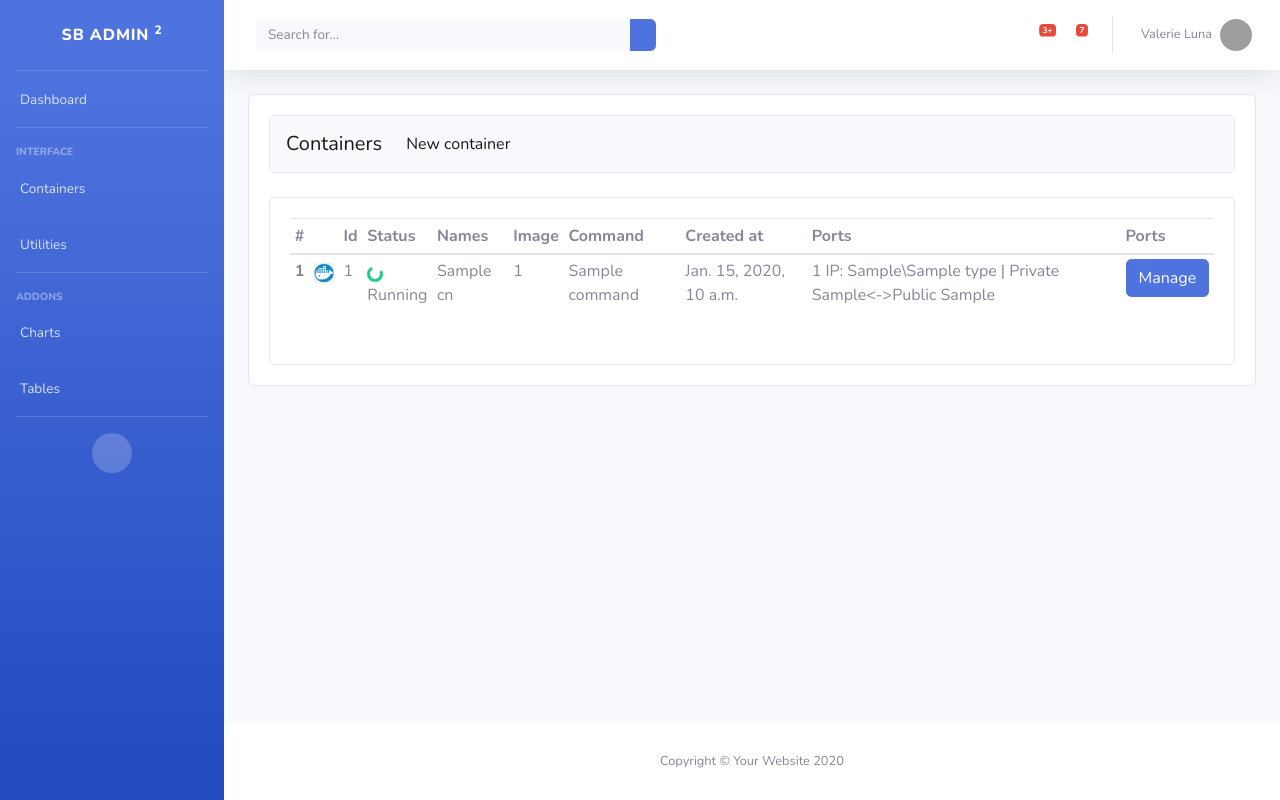
After one commit to danielMandelblat/DockerDhaboardDjango, a Django app: template DockerDashboard/containers/templates/containers.html in a window 1280 px wide. The commit adds this page. Run offline with Django 3.2, Linux system fonts and the light colour scheme; the template is opened without the code that fills it: most values are stand-ins (such as "Sample title", 1, 10 or a date in 2020); parts of the project's set-up code (start-up, migrations or seed data) failed here and were passed over; some libraries are stand-ins or nearby versions; grey boxes are pictures that could not be loaded.

Commit message:
22.10.20

```diff
--- /dev/null
+++ b/DockerDashboard/containers/templates/base_containers.html
@@ -0,0 +1,29 @@
+{%extends 'blank.html'%}
+
+{%block body%}
+    <div class="card">
+        <nav class="navbar navbar-expand-lg navbar-light bg-light">
+          <a class="navbar-brand" href="{%url 'index_containers'%}">Containers</a>
+          <button class="navbar-toggler" type="button" data-toggle="collapse" data-target="#navbarNav" aria-controls="navbarNav" aria-expanded="false" aria-label="Toggle navigation">
+            <span class="navbar-toggler-icon"></span>
+          </button>
+          <div class="collapse navbar-collapse" id="navbarNav">
+            <ul class="navbar-nav">
+              <li class="nav-item active">
+                <a class="nav-link" href="#">New container</span></a>
+              </li>
+            </ul>
+          </div>
+        </nav>
+    </div>
+
+    <br>
+
+    <div class="card">
+        <div class="card-body">
+            {%block data%}
+                <p>This is the base default data - Please change</p>
+            {%endblock%}
+        </div>
+    </div>
+{%endblock%}
--- /dev/null
+++ b/DockerDashboard/containers/templates/containers.html
@@ -0,0 +1,93 @@
+{%extends 'base_containers.html'%}
+{%load static%}
+{%block data%}
+
+    <table class="table table-sm table-hover">
+      <thead>
+        <tr>
+          <th scope="col">#</th>
+          <th scope="col"></th>
+          <th scope="col">Id</th>
+          <th scope="col">Status</th>
+          <th scope="col">Names</th>
+          <th scope="col">Image</th>
+          <th scope="col">Command</th>
+          <th scope="col">Created at</th>
+          <th scope="col">Ports</th>
+          <th scope="col">Ports</th>
+        </tr>
+      </thead>
+      <tbody>
+        {%if cn%}
+          {%for c in cn%}
+            <tr>
+              <th scope="row">{{forloop.counter}}</th>
+              <td>
+                <img src="{%static '\img\containers\docker_blue_icon.png'%}" width="20">
+              </td>
+              <td>{{c.id}}</td>
+              <td>
+                {%if c.State == 'exited'%}
+                  <div class="spinner-grow text-danger spinner-grow-sm" role="status">
+                  </div>
+                  <p>Exited</p>
+                {%elif c.State == 'created'%}
+                   <div class="spinner-grow text-warning spinner-grow-sm" role="status">
+                   </div>
+                   <p>Created</p>
+                {%elif c.State == 'running'%}
+                  <div class="spinner-border spinner-border-sm text-success" role="status">
+                  </div>
+                  <p>Running</p>
+                {%else%}
+                {%endif%}
+              </td>
+              <td>{{c.names}}</td>
+              <td>{{c.imageID}}</td>
+              <td>{{c.command}}</td>
+              <td>{{c.created}}</td>
+              <td>
+                {%if c.ports%}
+                  {%for port in c.ports%}
+                    <p>{{forloop.counter}} IP: {{port.IP}}\{{port.Type}} | Private {{port.PrivatePort}}<->Public {{port.PublicPort}}</p>
+                  {%endfor%}
+                {%endif%}
+              </td>
+              <td>
+                <!-- Button trigger modal -->
+               <button type="button" class="btn btn-primary" data-toggle="modal" data-target="#model_{{c.id}}">
+                  Manage
+                </button>
+              </td>
+
+            </tr>
+            <!-- The Modal -->
+          <div class="modal fade" id="model_{{c.id}}">
+            <div class="modal-dialog modal-xl">
+              <div class="modal-content">
+
+                <!-- Modal Header -->
+                <div class="modal-header">
+                  <h4 class="modal-title">{{c.names}}</h4>
+                  <button type="button" class="close" data-dismiss="modal">&times;</button>
+                </div>
+
+                <!-- Modal body -->
+                <div class="modal-body">
+                  Modal body..
+                </div>
+
+                <!-- Modal footer -->
+                <div class="modal-footer">
+                  <button type="button" class="btn btn-secondary" data-dismiss="modal">Close</button>
+                </div>
+
+              </div>
+            </div>
+          </div>
+          {%endfor%}
+        {%endif%}
+      </tbody>
+    </table>
+
+{%endblock%}
--- /dev/null
+++ b/DockerDashboard/containers/templates/manage_container/main.html
@@ -0,0 +1 @@
+{%extends 'manage_container\base.html'%}
--- a/DockerDashboard/containers/tests.py
+++ /dev/null
@@ -1 +0,0 @@
-from django.test import TestCase
--- a/DockerDashboard/containers/urls.py
+++ b/DockerDashboard/containers/urls.py
@@ -1,7 +1,7 @@
-from django.contrib import admin
 from django.urls import path
 from . import views
 
 urlpatterns = [
     path('', views.index, name="index_containers"),
+    path('<str:container>/manage/<str:option>/', views.manage_container_main),
 ]
--- a/DockerDashboard/servers/models.py
+++ b/DockerDashboard/servers/models.py
@@ -10,6 +10,7 @@ class server(models.Model):
     lastCheck = models.DateTimeField(auto_now_add=True)
     status = models.BooleanField(default=False, editable=False)
 
+
     def clean(self):
         try:
             import socket
@@ -18,12 +19,12 @@ class server(models.Model):
             print(f"result: {result}")
             if result == 0:
                 self.status = True
+
             else:
+
                 raise ValidationError(f"The {self.host}:{self.port} not response")
 
-
         except Exception as e:
-            print(e)
             raise ValidationError(e)
 
     def __str__(self):
--- a/DockerDashboard/templates/blank.html
+++ b/DockerDashboard/templates/blank.html
@@ -65,12 +65,12 @@
       <li class="nav-item">
         <a class="nav-link collapsed" href="#" data-toggle="collapse" data-target="#collapseTwo" aria-expanded="true" aria-controls="collapseTwo">
           <i class="fas fa-fw fa-cog"></i>
-          <span>Components</span>
+          <span>Containers</span>
         </a>
         <div id="collapseTwo" class="collapse" aria-labelledby="headingTwo" data-parent="#accordionSidebar">
           <div class="bg-white py-2 collapse-inner rounded">
-            <h6 class="collapse-header">Custom Components:</h6>
-            <a class="collapse-item" href="buttons.html">Buttons</a>
+            <h6 class="collapse-header">Manage containers:</h6>
+            <a class="collapse-item" href="{%url 'index_containers'%}">Containers</a>
             <a class="collapse-item" href="cards.html">Cards</a>
           </div>
         </div>
@@ -100,26 +100,6 @@
       <div class="sidebar-heading">
         Addons
       </div>
-
-      <!-- Nav Item - Pages Collapse Menu -->
-      <li class="nav-item active">
-        <a class="nav-link" href="#" data-toggle="collapse" data-target="#collapsePages" aria-expanded="true" aria-controls="collapsePages">
-          <i class="fas fa-fw fa-folder"></i>
-          <span>Pages</span>
-        </a>
-        <div id="collapsePages" class="collapse show" aria-labelledby="headingPages" data-parent="#accordionSidebar">
-          <div class="bg-white py-2 collapse-inner rounded">
-            <h6 class="collapse-header">Login Screens:</h6>
-            <a class="collapse-item" href="login.html">Login</a>
-            <a class="collapse-item" href="register.html">Register</a>
-            <a class="collapse-item" href="forgot-password.html">Forgot Password</a>
-            <div class="collapse-divider"></div>
-            <h6 class="collapse-header">Other Pages:</h6>
-            <a class="collapse-item" href="404.html">404 Page</a>
-            <a class="collapse-item active" href="blank.html">Blank Page</a>
-          </div>
-        </div>
-      </li>
 
       <!-- Nav Item - Charts -->
       <li class="nav-item">
```
Also changed, not shown: DockerDashboard/containers/apis.py (added, +18 -0 lines), DockerDashboard/containers/importDataClass.py (+63 -18 lines), DockerDashboard/containers/models.py (+9 -5 lines), DockerDashboard/containers/templates/manage_container/base.html (added, +47 -0 lines), DockerDashboard/containers/views.py (+10 -4 lines), DockerDashboard/servers/views.py (+20 -10 lines), DockerDashboard/db.sqlite3, DockerDashboard/static/img/containers/docker_blue_icon.png (added).
